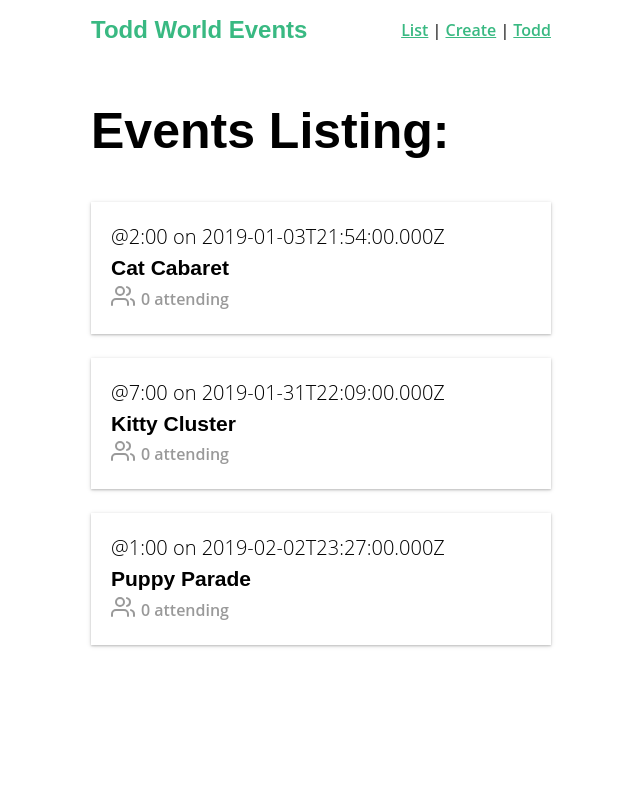
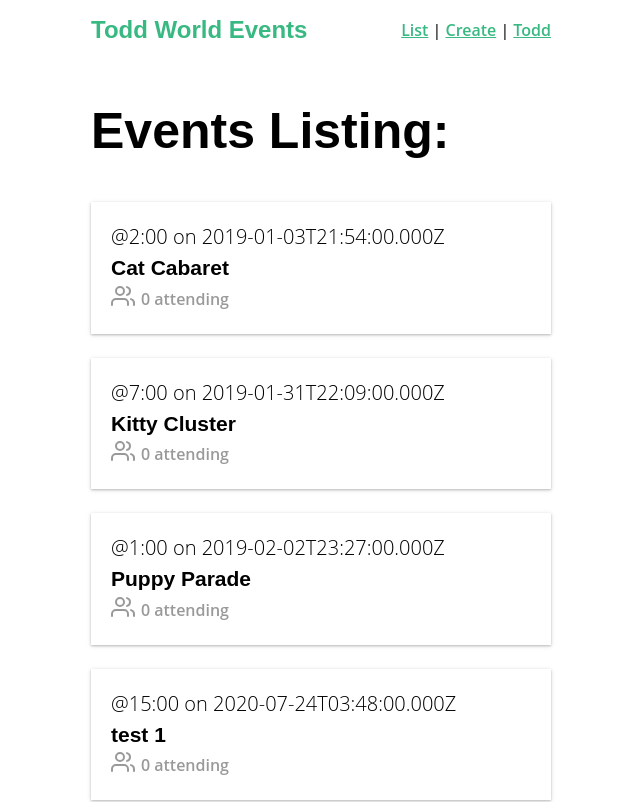
Before and after one commit to stlsmiths/vue-real-world, a Vue app: page / in a window 1280 px wide. Shown: the top 802 px of the page, without its empty margins (319-959 px from the left). Built offline with nearby package versions, Linux system fonts and the light colour scheme; data requests are answered from the project's data file.

Commit message:
lesson-4 complete

```diff
--- a/db.json
+++ b/db.json
@@ -1,5 +1,6 @@
 {
-    "events": [{
+  "events": [
+    {
       "id": 5928101,
       "user": {
         "id": "abc123",
@@ -43,6 +44,62 @@
       "date": "2019-02-02T23:27:00.000Z",
       "time": "1:00",
       "attendees": []
+    },
+    {
+      "id": 4934874,
+      "category": "housing",
+      "organizer": {
+        "id": "abc123",
+        "name": "Han Solo"
+      },
+      "title": "test 1",
+      "description": "asdfasdf",
+      "location": "here",
+      "date": "2020-07-24T03:48:00.000Z",
+      "time": "15:00",
+      "attendees": []
+    },
+    {
+      "id": 2002544,
+      "category": "education",
+      "organizer": {
+        "id": "abc123",
+        "name": "Han Solo"
+      },
+      "title": "test 1",
+      "description": "asdasdf",
+      "location": "there",
+      "date": "2020-07-03T03:49:00.000Z",
+      "time": "9:00",
+      "attendees": []
+    },
+    {
+      "id": 2172461,
+      "category": "nature",
+      "organizer": {
+        "id": "abc123",
+        "name": "Han Solo"
+      },
+      "title": "owls owls",
+      "description": "lots of owls",
+      "location": "over there",
+      "date": "2020-07-25T03:53:00.000Z",
+      "time": "21:00",
+      "attendees": []
+    },
+    {
+      "id": 9892496,
+      "category": "community",
+      "organizer": {
+        "id": "abc123",
+        "name": "Han Solo"
+      },
+      "title": "lgbt test",
+      "description": "test",
+      "location": "LA",
+      "date": "2020-09-12T03:56:00.000Z",
+      "time": "10:00",
+      "attendees": []
     }
   ]
 }
--- a/src/services/EventService.js
+++ b/src/services/EventService.js
@@ -15,5 +15,8 @@ export default {
   },
   getEvent(id) {
     return apiClient.get(`/events/${id}`)
+  },
+  postEvent( event ) {
+    return apiClient.post('/events', event)
   }
 }
--- a/src/store.js
+++ b/src/store.js
@@ -1,5 +1,6 @@
 import Vue from "vue";
 import Vuex from "vuex";
+import EventService from './services/EventService'
 
 Vue.use(Vuex);
 
@@ -10,6 +11,7 @@ export default new Vuex.Store({
       'animal welfare', 'housing', 'education', 'food', 'community'
     ],
     count: 0,
+    events: [],
     todos: [
       { id: 1, text: '...', done: true },
       { id: 2, text: '...', done: false },
@@ -23,9 +25,16 @@ export default new Vuex.Store({
     },
     INCREMENT_COUNT_BY(state,value) {
       state.count += value
+    },
+    ADD_EVENT(state,event) {
+      state.events.push( event )
     }
   },
   actions: {
+    createEvent( {commit}, event) {
+      EventService.postEvent(event)
+      commit('ADD_EVENT', event)
+    },
     updateCount( { state, commit }, incrementBy) {
       if (state.user) {
         if ( incrementBy === 1) {
--- a/src/views/EventCreate.vue
+++ b/src/views/EventCreate.vue
@@ -1,46 +1,92 @@
 <template>
   <div>
-    <h1>Create an event, {{ user.id}}</h1>
-    <p>Event created by {{ user.name }} with {{ catLength }} categories</p>
-    <ul>
-      <li v-for="cat in categories" :key="cat">{{ cat }}</li>
-    </ul>
-    <br>
-    <input type="number" v-model.number="incrementBy">
-    <button @click="incrementCount">Increment {{ count }}</button>
+    <form @submit.prevent="createEvent">
+      <label>Select a category</label>
+      <select v-model="event.category">
+        <option v-for="cat in categories" :key="cat">{{ cat }}</option>
+      </select>
+      <h3>Name & describe your event</h3>
+      <div class="field">
+        <label>Title</label>
+        <input v-model="event.title" type="text" placeholder="Add an event title"/>
+      </div>
+      <div class="field">
+        <label>Description</label>
+        <input v-model="event.description" type="text" placeholder="Add a description"/>
+      </div>
+      <h3>Where is your event?</h3>
+      <div class="field">
+        <label>Location</label>
+        <input v-model="event.location" type="text" placeholder="Add a location"/>
+      </div>
+      <h3>When is your event?</h3>
+      <div class="field">
+        <label>Date</label>
+        <datepicker v-model="event.date" placeholder="Select a date"/>
+      </div>
+      <div class="field">
+        <label>Select a time</label>
+        <select v-model="event.time">
+          <option v-for="time in times" :key="time">{{ time }}</option>
+        </select>
+      </div>
+      <input type="submit" class="button -fill-gradient" value="Submit"/>
+    </form>
   </div>
 </template>
 
 <script>
-  import {mapState} from 'vuex';
-
+  import Datepicker from 'vuejs-datepicker'
   export default {
-    data(){
+    components: {
+      Datepicker
+    },
+    data() {
+      const times = []
+      for (let i = 1; i <= 24; i++) {
+        times.push(i + ':00')
+      }
       return {
-        incrementBy: 1
+        event: this.createFreshEvent(),
+        times,
+        categories: this.$store.state.categories,
       }
     },
     methods: {
-      incrementCount() {
-/*
-        if ( this.incrementBy === 1) {
-          this.$store.commit('INCREMENT_COUNT')
-        } else {
-          this.$store.commit('INCREMENT_COUNT_BY', this.incrementBy)
+      createFreshEvent() {
+        const user = this.$store.state.user
+        const id = Math.floor(Math.random() * 10000000)
+        return {
+          id: id,
+          category: '',
+          organizer: user,
+          title: '',
+          description: '',
+          location: '',
+          date: '',
+          time: '',
+          attendees: []
         }
-*/
-        this.$store.dispatch( 'updateCount', this.incrementBy)
-      }
-    },
-    computed: {
-      catLength() {
-       return this.$store.getters.catLength;
       },
-      ...mapState( ['user','categories','count'])
+
+      createEvent() {
+        this.$store.dispatch('createEvent', this.event)
+          .then(() => {
+            this.$router.push({
+              name: 'event-show',
+              params: { id: this.event.id }
+            })
+            this.event = this.createFreshEvent()
+          })
+          .catch(() => {
+            console.log('There was a problem creating your event.')
+          })      }
     }
   }
 </script>
 
 <style scoped>
-
+  .field {
+    margin-bottom: 24px;
+  }
 </style>
--- a/src/views/EventShow.vue
+++ b/src/views/EventShow.vue
@@ -3,7 +3,7 @@
         <div class="event-header">
           <span class="eyebrow">@{{ event.time }} on {{ event.date }}</span>
           <h1 class="title">{{ event.title }}</h1>
-          <h5>Organized by {{ event.organizer }}</h5>
+          <h5>Organized by {{ event.organizer ? event.organizer.name : '' }}</h5>
           <h5>Category: {{ event.category }}</h5>
         </div>
         <BaseIcon name="map"><h2>Location</h2></BaseIcon>
```
Lines whose indentation alone changed are shown as unchanged.
